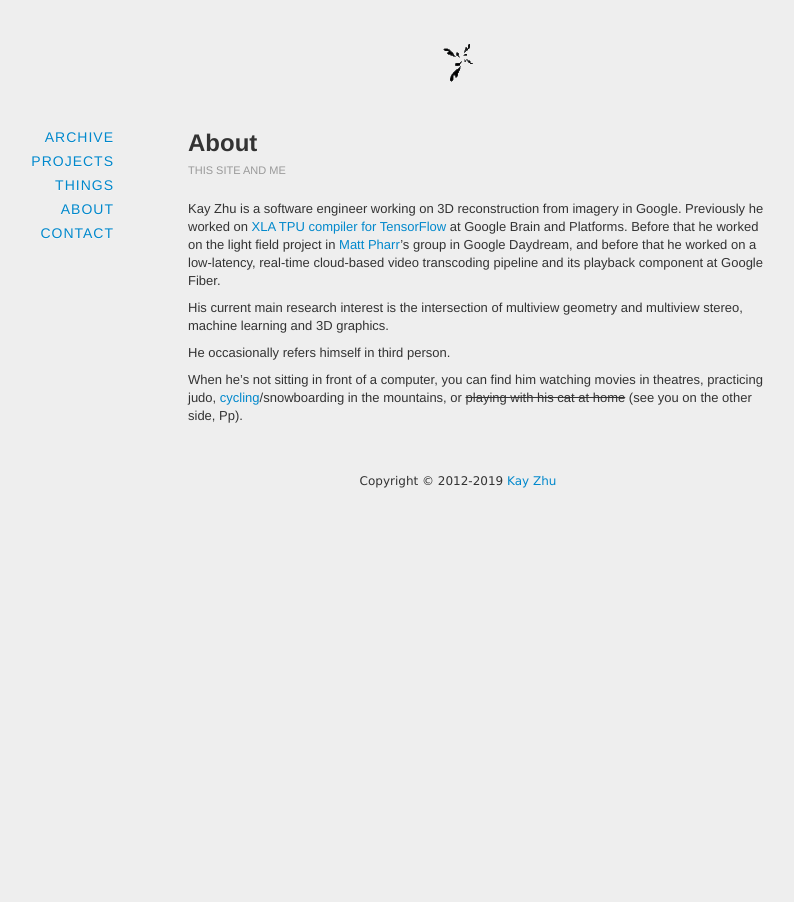
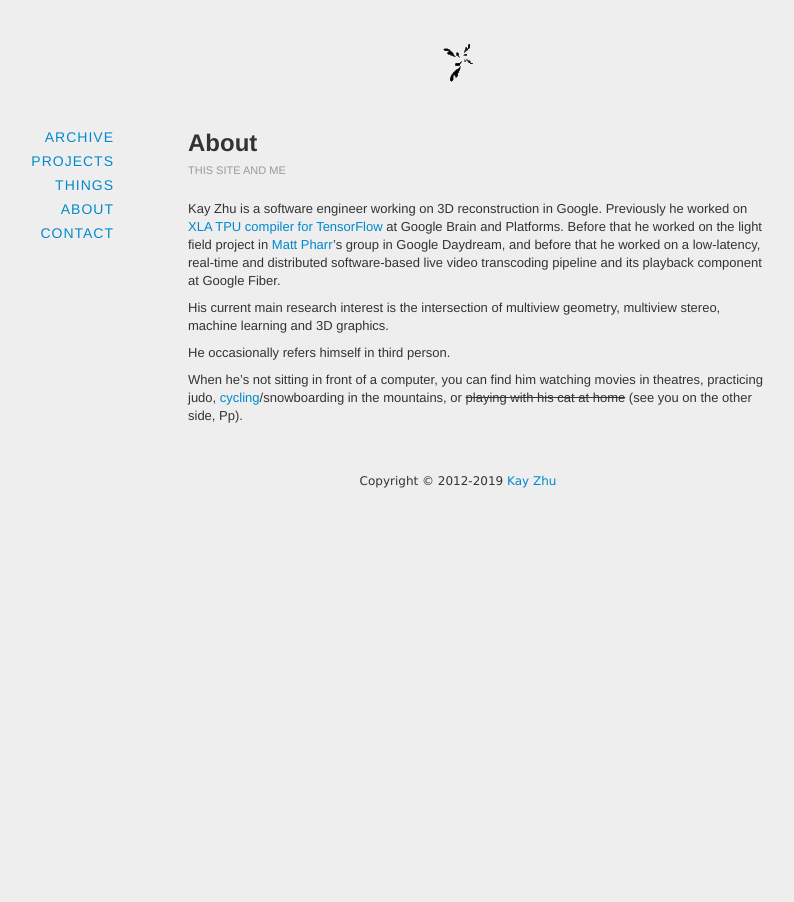
Before and after one commit to kayzhu/kayzhu.github.com, a Jekyll site: the page built from about/index.md, in a window 1280 px wide. Shown: the whole page, without its empty margins (182-976 px from the left). Built offline with Jekyll 4.4.1, drawn with Linux system fonts in a browser that asks for light colours; nearby versions of some CDN libraries; comment, search, counter and statistics services are not loaded.

Commit message:
Update index.md

```diff
--- a/about/index.md
+++ b/about/index.md
@@ -4,9 +4,9 @@ title: About
 tagline: this site and me
 ---
 
-Kay Zhu is a software engineer working on 3D reconstruction from imagery in Google. Previously he worked on [XLA TPU compiler for TensorFlow](https://www.tensorflow.org/performance/xla/) at Google Brain and Platforms. Before that he worked on the light field project in [Matt Pharr](http://pharr.org/matt/)'s group in Google Daydream, and before that he worked on a low-latency, real-time cloud-based video transcoding pipeline and its playback component at Google Fiber.
+Kay Zhu is a software engineer working on 3D reconstruction in Google. Previously he worked on [XLA TPU compiler for TensorFlow](https://www.tensorflow.org/performance/xla/) at Google Brain and Platforms. Before that he worked on the light field project in [Matt Pharr](http://pharr.org/matt/)'s group in Google Daydream, and before that he worked on a low-latency, real-time and distributed software-based live video transcoding pipeline and its playback component at Google Fiber.
 
-His current main research interest is the intersection of multiview geometry and multiview stereo, machine learning and 3D graphics.
+His current main research interest is the intersection of multiview geometry, multiview stereo, machine learning and 3D graphics.
 
 He occasionally refers himself in third person.
 
```
